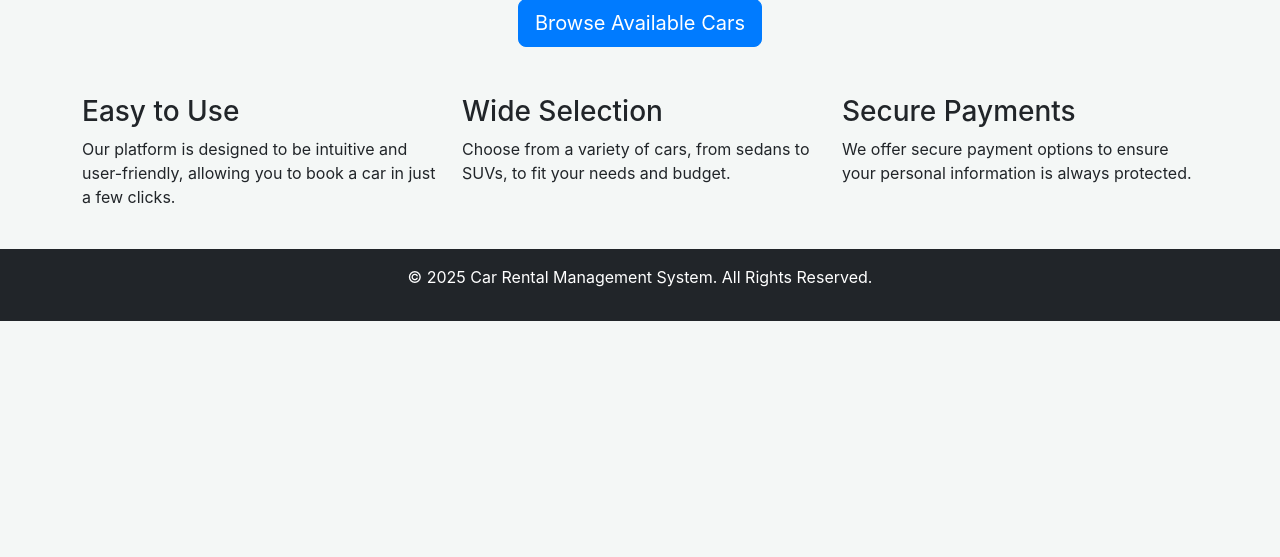
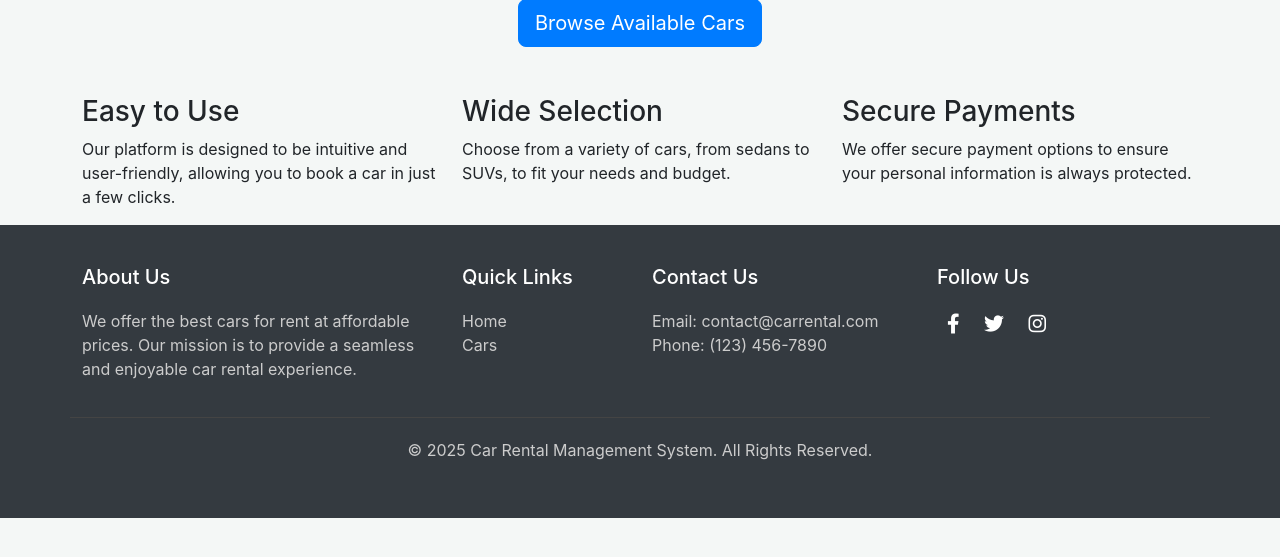
Before and after one commit to MovieAddict88/car-rental-project, a PHP site: page / in a window 1280 px wide. Shown: the part 183-740 px from the top of the page. Run offline with PHP 8.4, Linux system fonts and the light colour scheme.

Commit message:
This commit replaces the basic site footer with a more professional, multi-section footer. The new footer includes 'About Us', 'Quick Links', and 'Contact Us' sections, as well as social media icons. The styling has been updated using Bootstrap to ensure a consistent and modern look.

```diff
--- a/includes/footer.php
+++ b/includes/footer.php
@@ -1,8 +1,78 @@
+<style>
+    .footer {
+        background-color: #343a40;
+        color: #fff;
+        padding: 40px 0;
+    }
+    .footer h5 {
+        color: #fff;
+        margin-bottom: 20px;
+    }
+    .footer p, .footer a {
+        color: #ccc;
+    }
+    .footer a {
+        text-decoration: none;
+    }
+    .footer a:hover {
+        color: #fff;
+        text-decoration: underline;
+    }
+    .footer .social-icons a {
+        color: #fff;
+        margin: 0 10px;
+        font-size: 20px;
+        transition: color 0.3s;
+    }
+    .footer .social-icons a:hover {
+        color: #007bff;
+    }
+    .footer .footer-bottom {
+        border-top: 1px solid #444;
+        padding-top: 20px;
+        margin-top: 20px;
+    }
+</style>
+
 </div> <!-- /container -->
 
-<footer class="bg-dark text-white text-center p-3 mt-4">
-    <p>&copy; <?php echo date('Y'); ?> Car Rental Management System. All Rights Reserved.</p>
+<footer class="footer">
+    <div class="container">
+        <div class="row">
+            <div class="col-md-4">
+                <h5>About Us</h5>
+                <p>We offer the best cars for rent at affordable prices. Our mission is to provide a seamless and enjoyable car rental experience.</p>
+            </div>
+            <div class="col-md-2">
+                <h5>Quick Links</h5>
+                <ul class="list-unstyled">
+                    <li><a href="index.php">Home</a></li>
+                    <li><a href="cars.php">Cars</a></li>
+                </ul>
+            </div>
+            <div class="col-md-3">
+                <h5>Contact Us</h5>
+                <p>Email: contact@carrental.com<br>Phone: (123) 456-7890</p>
+            </div>
+            <div class="col-md-3">
+                <h5>Follow Us</h5>
+                <div class="social-icons">
+                    <a href="#"><i class="fab fa-facebook-f"></i></a>
+                    <a href="#"><i class="fab fa-twitter"></i></a>
+                    <a href="#"><i class="fab fa-instagram"></i></a>
+                </div>
+            </div>
+        </div>
+        <div class="row">
+            <div class="col-12 text-center footer-bottom">
+                <p>&copy; <?php echo date('Y'); ?> Car Rental Management System. All Rights Reserved.</p>
+            </div>
+        </div>
+    </div>
 </footer>
+
+<!-- Font Awesome for social media icons -->
+<link rel="stylesheet" href="https://cdnjs.cloudflare.com/ajax/libs/font-awesome/6.0.0-beta3/css/all.min.css">
 
 <script src="https://cdn.jsdelivr.net/npm/bootstrap@5.3.0/dist/js/bootstrap.bundle.min.js"></script>
 <script src="<?php echo BASE_URL; ?>/assets/js/main.js"></script>
```
Also changed, not shown: jules-scratch/verification/error.png (deleted), 2 other files.
